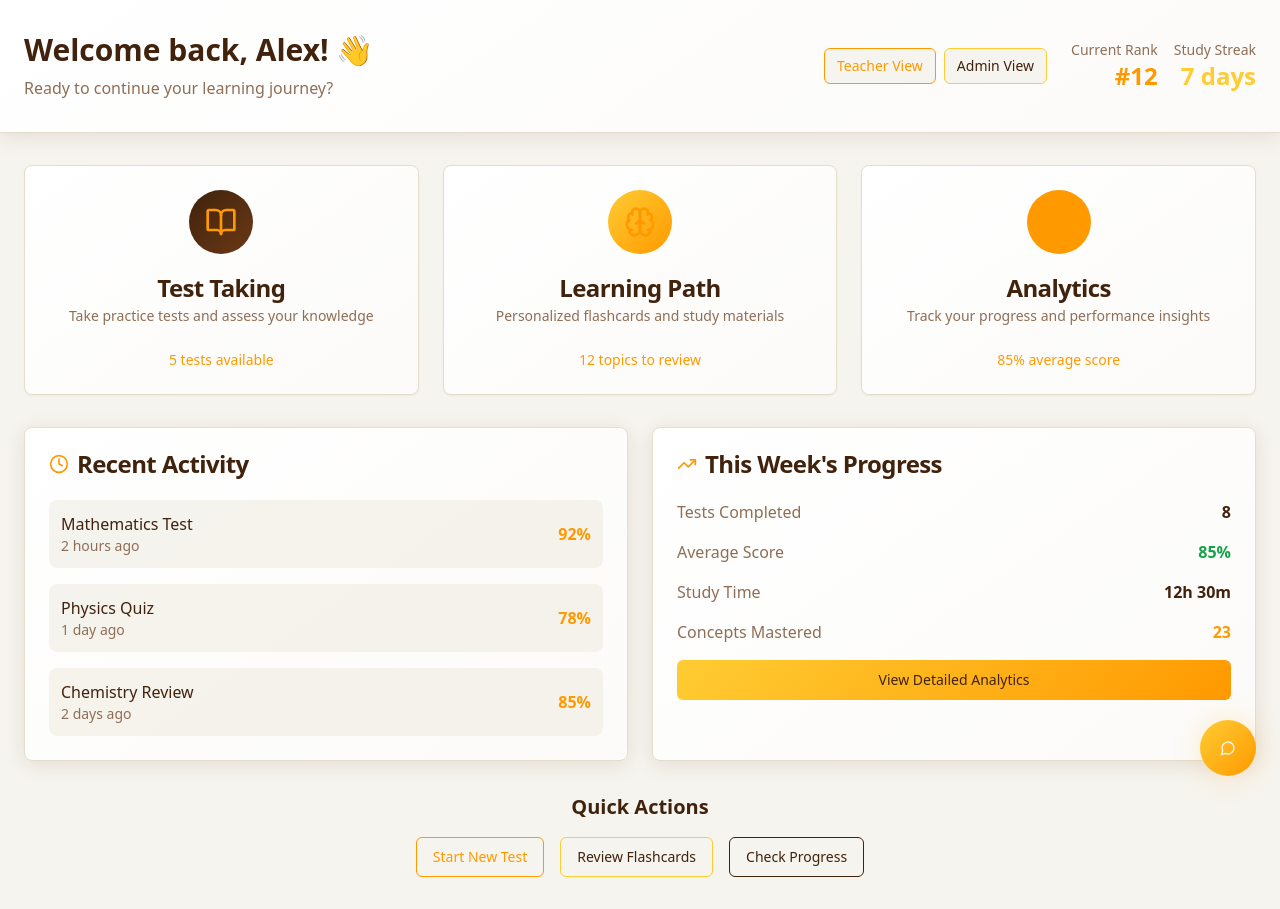
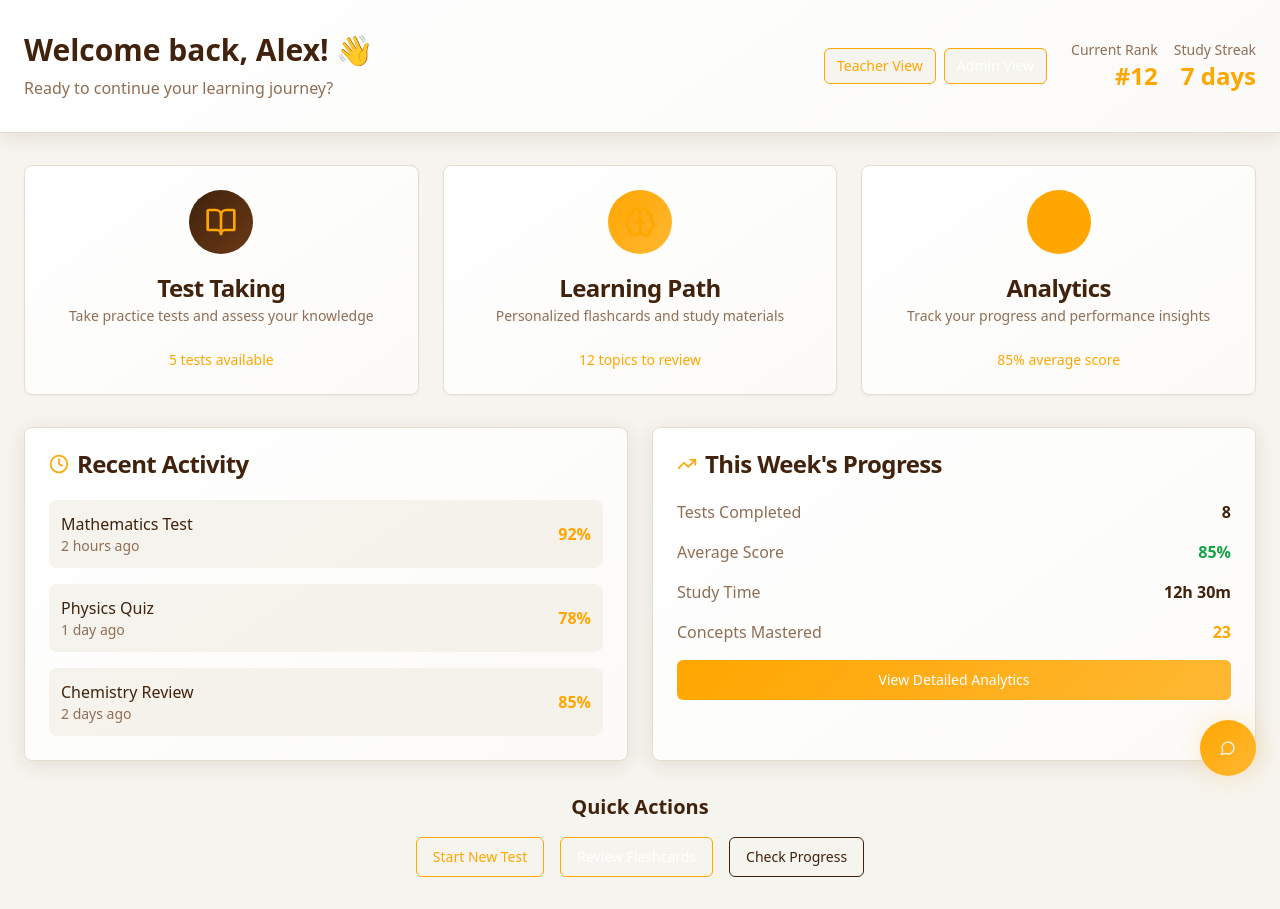
Before and after one commit to roshangeorge97/studywiz-genius, a React (Vite) app: page / in a window 1280 px wide. Built offline with nearby package versions, Linux system fonts and the light colour scheme.

Commit message:
Update theme to orange
Change the theme color to #FFA500, replacing the previous yellowish hue.

```diff
--- a/src/index.css
+++ b/src/index.css
@@ -21,13 +21,13 @@ All colors MUST be HSL.
     --primary: 25 67% 15%; /* #4F200D - Dark brown primary */
     --primary-foreground: 42 33% 95%;
 
-    --secondary: 45 100% 60%; /* #FFD93D - Bright yellow */
-    --secondary-foreground: 25 67% 15%;
+    --secondary: 39 100% 50%; /* #FFA500 - Orange */
+    --secondary-foreground: 0 0% 100%;
 
     --muted: 42 33% 90%; /* Lighter cream for muted elements */
     --muted-foreground: 25 25% 45%;
 
-    --accent: 36 100% 50%; /* #FF9A00 - Orange accent */
+    --accent: 39 100% 50%; /* #FFA500 - Orange accent */
     --accent-foreground: 0 0% 100%;
 
     --destructive: 0 84.2% 60.2%;
@@ -35,22 +35,22 @@ All colors MUST be HSL.
 
     --border: 42 33% 85%; /* Soft cream border */
     --input: 42 33% 90%;
-    --ring: 36 100% 50%; /* Orange focus ring */
+    --ring: 39 100% 50%; /* Orange focus ring */
 
     /* Custom ed-tech tokens */
     --success: 142 76% 36%; /* Green for correct answers */
     --success-foreground: 0 0% 100%;
-    --warning: 45 100% 60%; /* Yellow for warnings */
+    --warning: 39 100% 50%; /* Orange for warnings */
     --warning-foreground: 25 67% 15%;
 
     /* Gradients */
     --gradient-primary: linear-gradient(135deg, hsl(25 67% 15%), hsl(25 67% 25%));
-    --gradient-secondary: linear-gradient(135deg, hsl(45 100% 60%), hsl(36 100% 50%));
+    --gradient-secondary: linear-gradient(135deg, hsl(39 100% 50%), hsl(39 100% 60%));
     --gradient-card: linear-gradient(145deg, hsl(0 0% 100%), hsl(42 33% 98%));
 
     /* Shadows */
     --shadow-soft: 0 4px 20px hsl(25 67% 15% / 0.1);
-    --shadow-glow: 0 0 30px hsl(36 100% 50% / 0.2);
+    --shadow-glow: 0 0 30px hsl(39 100% 50% / 0.2);
 
     --radius: 0.5rem;
 
```
